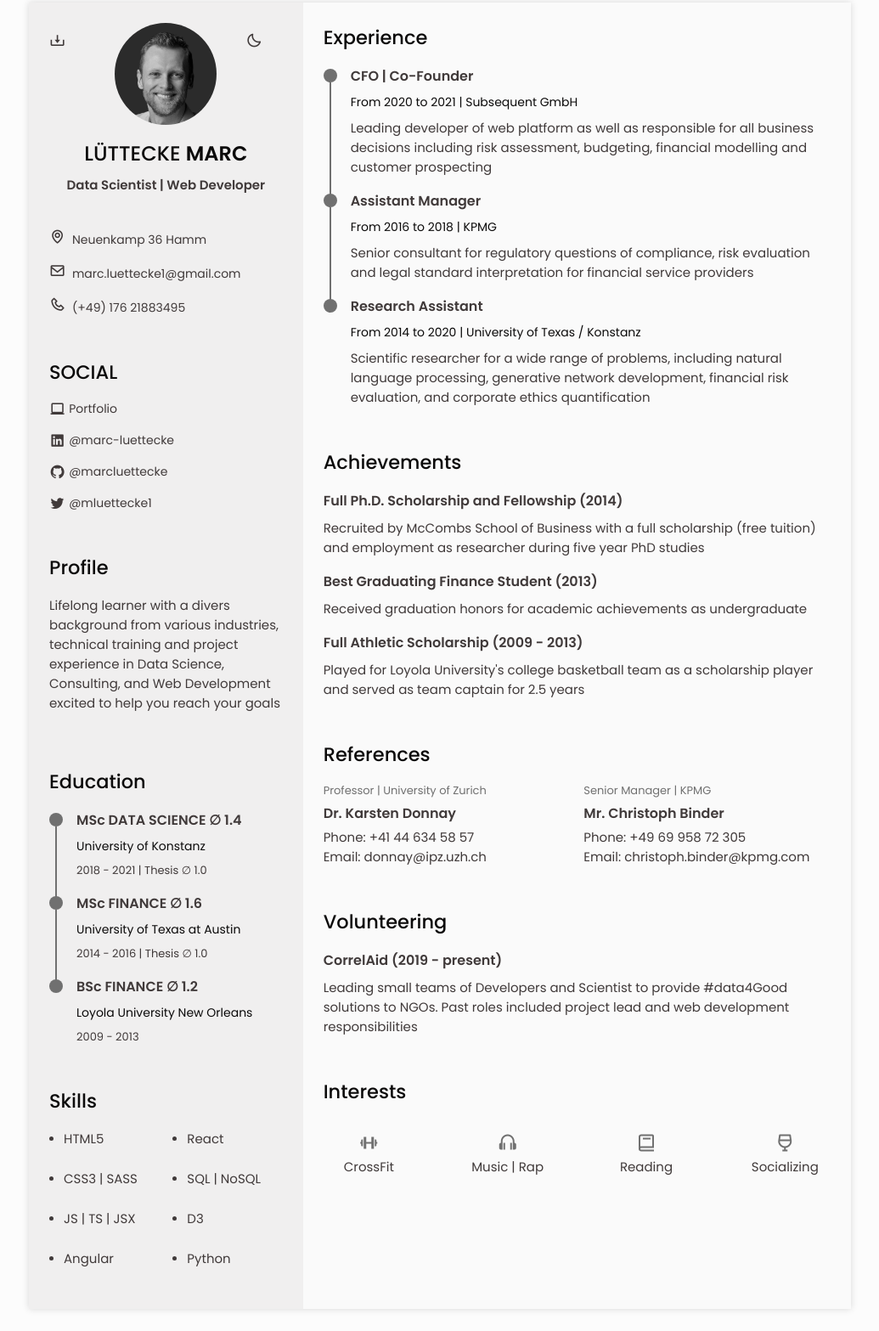
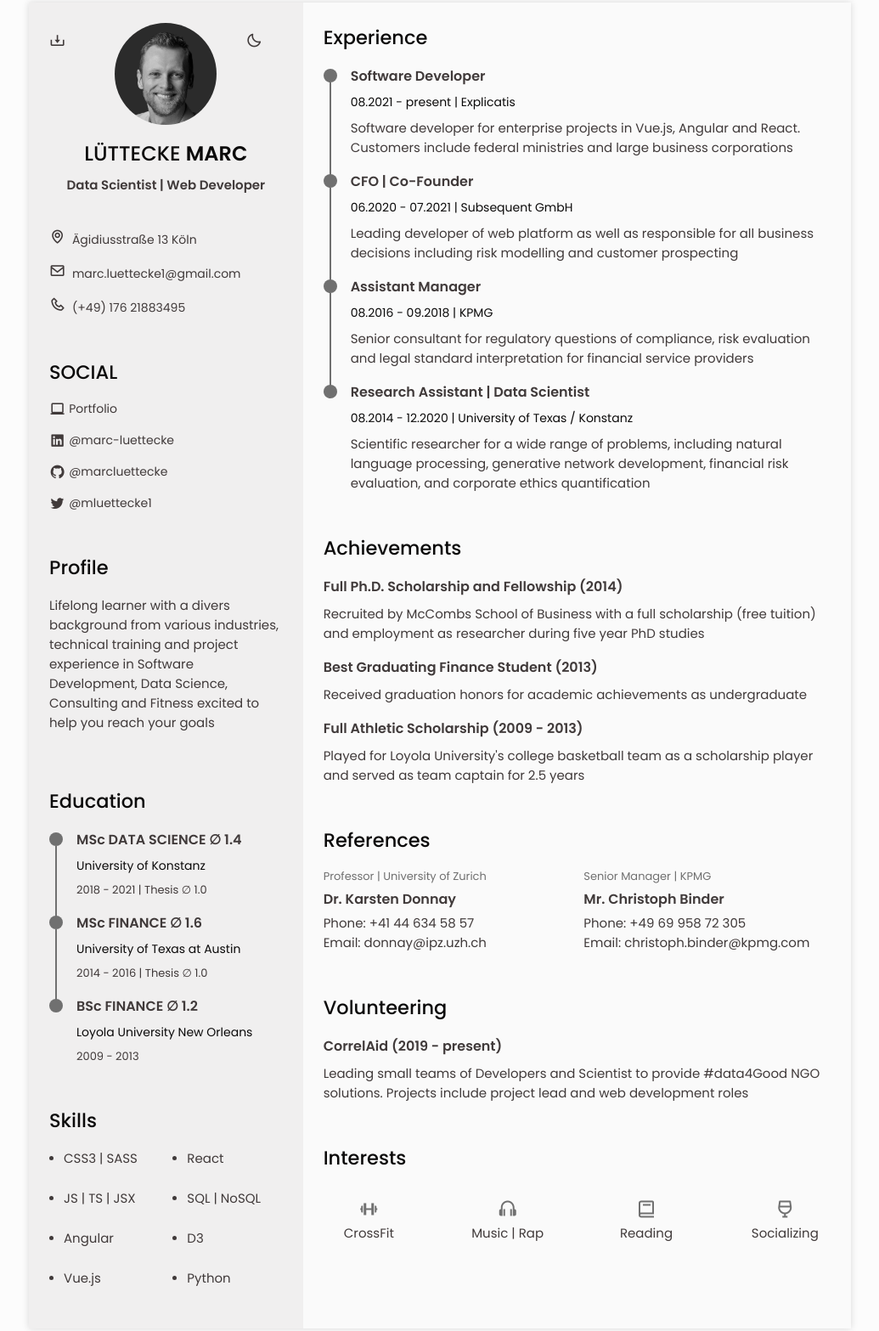
Before and after one commit to marcluettecke/cv, a plain HTML site: page index.html in a window 1280 px wide. Shown: the part 45-1612 px from the top of the page at 85% size, without its empty margins (122-1157 px from the left). Drawn offline with nearby package versions, Linux system fonts and the light colour scheme.

Commit message:
Update 09/2021

```diff
--- a/assets/css/styles.css
+++ b/assets/css/styles.css
@@ -37,7 +37,7 @@
 }
 
 /* BASE */
-*, :: before, ::after {
+*, ::before, ::after {
 	box-sizing: border-box;
 }
 
@@ -122,7 +122,7 @@ body.scale-cv {
 }
 
 .scale-cv .section {
-	padding: 0.5rem 0 0.8rem;
+	padding: 0.4rem 0 0.8rem;
 }
 
 .scale-cv .resume__left,
@@ -483,6 +483,11 @@ body.scale-cv {
 	margin-bottom: var(--mb-1);
 }
 
+.volunteering__title a {
+  color: inherit;
+  text-decoration: none;
+}
+
 /* REFERENCES */
 .references__content {
 	gap: 0.25rem;
--- a/index.html
+++ b/index.html
@@ -87,13 +87,14 @@
                   <!-- Button to download your CV saved in PDF folder - for mobile only -->
                 <div>
                   <!-- <a download="" onclick="assignHrefDownload()" href="assets/pdf/MarcLuettecke_CV.pdf" class="home__button-mobile" id="download-button-mobile">Download</a> -->
-                  <a download="" onclick="assignHrefDownload()" href="#" class="home__button-mobile" id="download-button-mobile">Download</a>
+                  <a download="" onclick="assignHrefDownload()" href="#" class="home__button-mobile"
+                     id="download-button-mobile">Download</a>
                 </div>
               </div>
               <div class="home_-address bd-grid">
                 <span class="home__information">
-                  <a href="http://maps.google.com/?q=Neuenkamp 36 Hamm" class="home__information__link">
-                    <i class="bx bx-map home__icon"></i> Neuenkamp 36 Hamm
+                  <a href="http://maps.google.com/?q=Aegidiustrasse 13 50937 Cologne" class="home__information__link">
+                    <i class="bx bx-map home__icon"></i> Ägidiusstraße 13 Köln
                   </a>
                 </span>
                 <span class="home__information">
@@ -140,7 +141,7 @@
             <h2 class="section-title">Profile</h2>
 
             <p class="profile__description">
-              Lifelong learner with a divers background from various industries, technical training and project experience in Data Science, Consulting, and Web Development excited to help you reach your goals
+              Lifelong learner with a divers background from various industries, technical training and project experience in Software Development, Data Science, Consulting and Fitness excited to help you reach your goals
             </p>
           </section>
           <!-- EDUCATION -->
@@ -192,9 +193,6 @@
             <div class="skills__content bd-grid">
               <ul class="skills__data">
                 <li class="skills__name">
-                  <span class="skills__circle"></span>HTML5
-                </li>
-                <li class="skills__name">
                   <span class="skills__circle"></span>CSS3 | SASS
                 </li>
                 <li class="skills__name">
@@ -202,6 +200,9 @@
                 </li>
                 <li class="skills__name">
                   <span class="skills__circle"></span>Angular
+                </li>
+                  <li class="skills__name">
+                  <span class="skills__circle"></span>Vue.js
                 </li>
               </ul>
 
@@ -235,9 +236,22 @@
                 </div>
 
                 <div class="experience__data bd-grid">
+                  <h3 class="experience__title">Software Developer</h3>
+                  <span class="experience__company">08.2021 - present | Explicatis</span>
+                  <p class="experience__description">Software developer for enterprise projects in Vue.js, Angular and React. Customers include federal ministries and large business corporations</p>
+                </div>
+              </div>
+
+                <div class="experience__content">
+                <div class="experience__time">
+                  <span class="experience__rounder"></span>
+                  <span class="experience__line"></span>
+                </div>
+
+                <div class="experience__data bd-grid">
                   <h3 class="experience__title">CFO | Co-Founder</h3>
-                  <span class="experience__company">From 2020 to 2021 | Subsequent GmbH</span>
-                  <p class="experience__description">Leading developer of web platform as well as responsible for all business decisions including risk assessment, budgeting, financial modelling and customer prospecting</p>
+                  <span class="experience__company">06.2020 - 07.2021 | Subsequent GmbH</span>
+                  <p class="experience__description">Leading developer of web platform as well as responsible for all business decisions including risk modelling and customer prospecting</p>
                 </div>
               </div>
 
@@ -249,19 +263,18 @@
 
                 <div class="experience__data bd-grid">
                   <h3 class="experience__title">Assistant Manager</h3>
-                  <span class="experience__company">From 2016 to 2018 | KPMG</span>
+                  <span class="experience__company">08.2016 - 09.2018 | KPMG</span>
                   <p class="experience__description">Senior consultant for regulatory questions of compliance, risk evaluation and legal standard interpretation for financial service providers</p>
                 </div>
               </div>
               <div class="experience__content">
                 <div class="experience__time">
                   <span class="experience__rounder"></span>
-                  <!-- <span class="experience__line"></span> -->
                 </div>
 
                 <div class="experience__data bd-grid">
-                  <h3 class="experience__title">Research Assistant</h3>
-                  <span class="experience__company">From 2014 to 2020 | University of Texas / Konstanz</span>
+                  <h3 class="experience__title">Research Assistant | Data Scientist</h3>
+                  <span class="experience__company">08.2014 - 12.2020 | University of Texas / Konstanz</span>
                   <p class="experience__description">Scientific researcher for a wide range of problems, including natural language processing, generative network development, financial risk evaluation, and corporate ethics quantification</p>
                 </div>
               </div>
@@ -332,16 +345,10 @@
 
             <div class="volunteering__container bd-grid">
               <div class="volunteering__content">
-                <h3 class="volunteering__title">CorrelAid (2019 - present)</h3>
-                <p class="volunteering__description">Leading small teams of Developers and Scientist to provide #data4Good solutions to NGOs. Past roles included project lead and web development responsibilities</p>
+                <h3 class="volunteering__title"><a href="https://correlaid.org/en/about/">CorrelAid (2019 - present)</a> </h3>
+                <p class="volunteering__description">Leading small teams of Developers and Scientist to provide #data4Good NGO solutions. Projects include project lead and web development roles</p>
               </div>
 
-            <!-- <div class="volunteering__container bd-grid">
-              <div class="volunteering__content">
-                <h3 class="volunteering__title">CollegeHouses Board Member (2014 - 2016)</h3>
-                <p class="volunteering__description">Participated as active board member, inhabitant, and officer in multi-million dollar NGO to provide affordable housing in the Austin urban area</p>
-              </div>
-             </div> -->
           </section>
           <!-- INTERESTS -->
           <section class="interests section">
```
Lines whose indentation alone changed are shown as unchanged.
